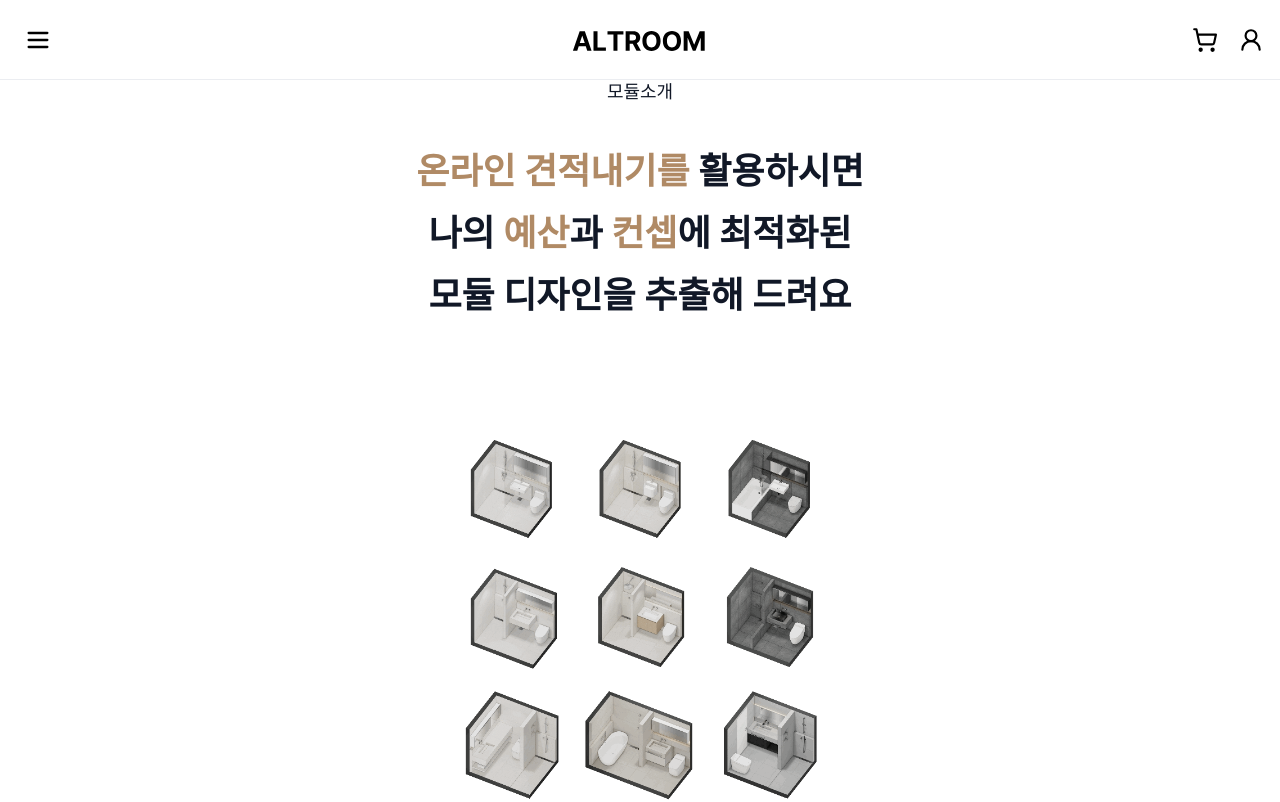
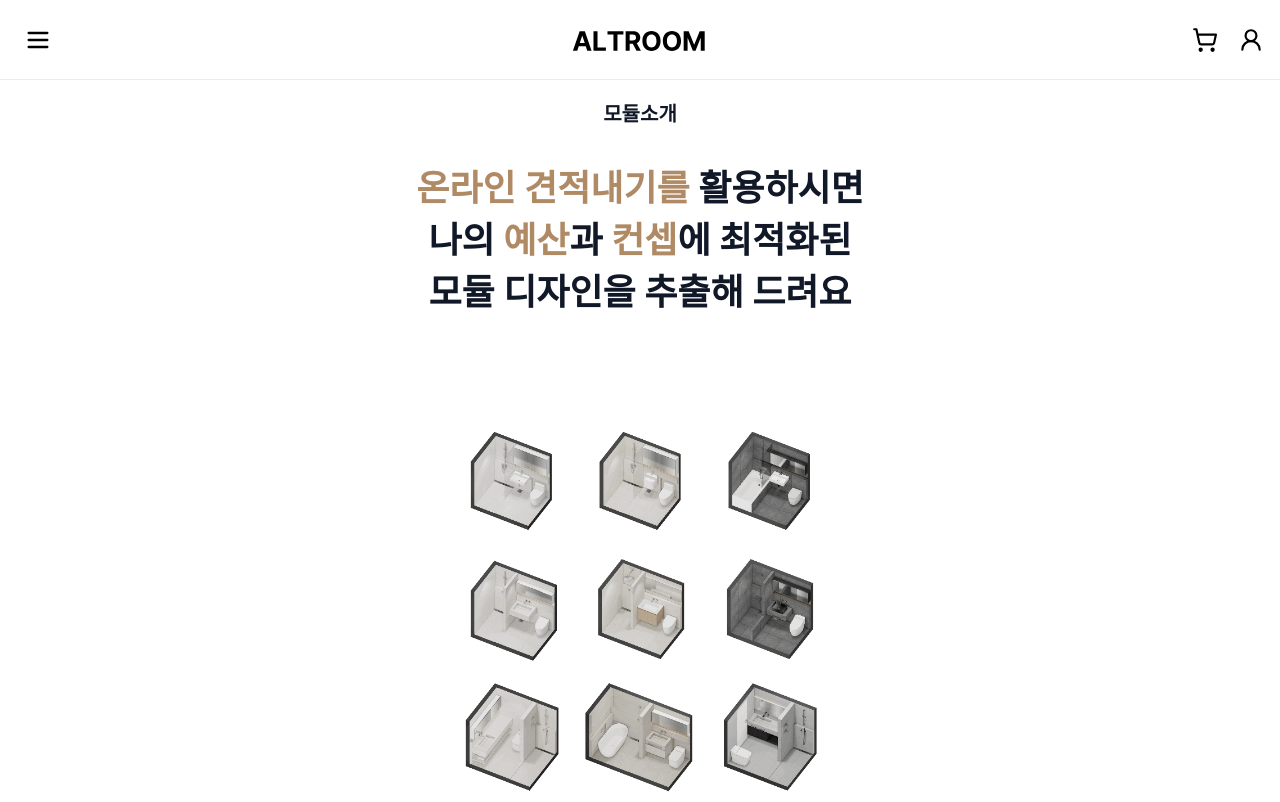
Before and after one commit to GhoRid/altRoom, a React (Create React App) app: page /module in a window 1280 px wide. Shown: the top 802 px of the page. Built offline with nearby package versions, Linux system fonts and the light colour scheme; a web font is replaced by a local one.

Commit message:
style: update padding and typography in ModulPage for improved layout

```diff
--- a/src/pages/ModulPage/ModulPage.tsx
+++ b/src/pages/ModulPage/ModulPage.tsx
@@ -46,12 +46,12 @@ const Inner = styled.div`
   flex-direction: column;
   align-items: center;
   text-align: center;
-  padding-top: 80px;
+  padding-top: 102px;
 `;
 
 const SectionLabel = styled.div`
-  font-size: 18px;
-  font-weight: 500;
+  font-size: 20px;
+  font-weight: 600;
   color: #111827;
   margin-bottom: 40px;
 `;
@@ -62,7 +62,7 @@ const Title = styled.div`
   gap: 8px;
   font-size: 36px;
   font-weight: 700;
-  line-height: 1.5;
+  line-height: 44px;
   color: #111827;
   margin-bottom: 72px;
 `;
```
